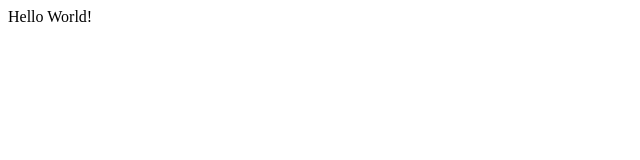
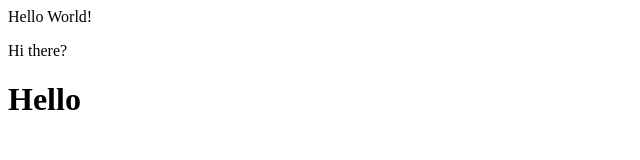
Before and after one commit to timdekeijzer01/timdekeijzer01, a plain HTML site: page profile.html in a window 1280 px wide. Shown: the whole page, without its empty margins (0-640 px from the left). Drawn offline with Linux system fonts and the light colour scheme.

```diff
--- a/profile.html
+++ b/profile.html
@@ -1,7 +1,7 @@
 <html>
     <body> Hello World!</body>
-
-
+    <p> Hi there?</p>
+    <h1> Hello </h1>
 
 
 </html>
```
Also changed, not shown: index.html (added).
